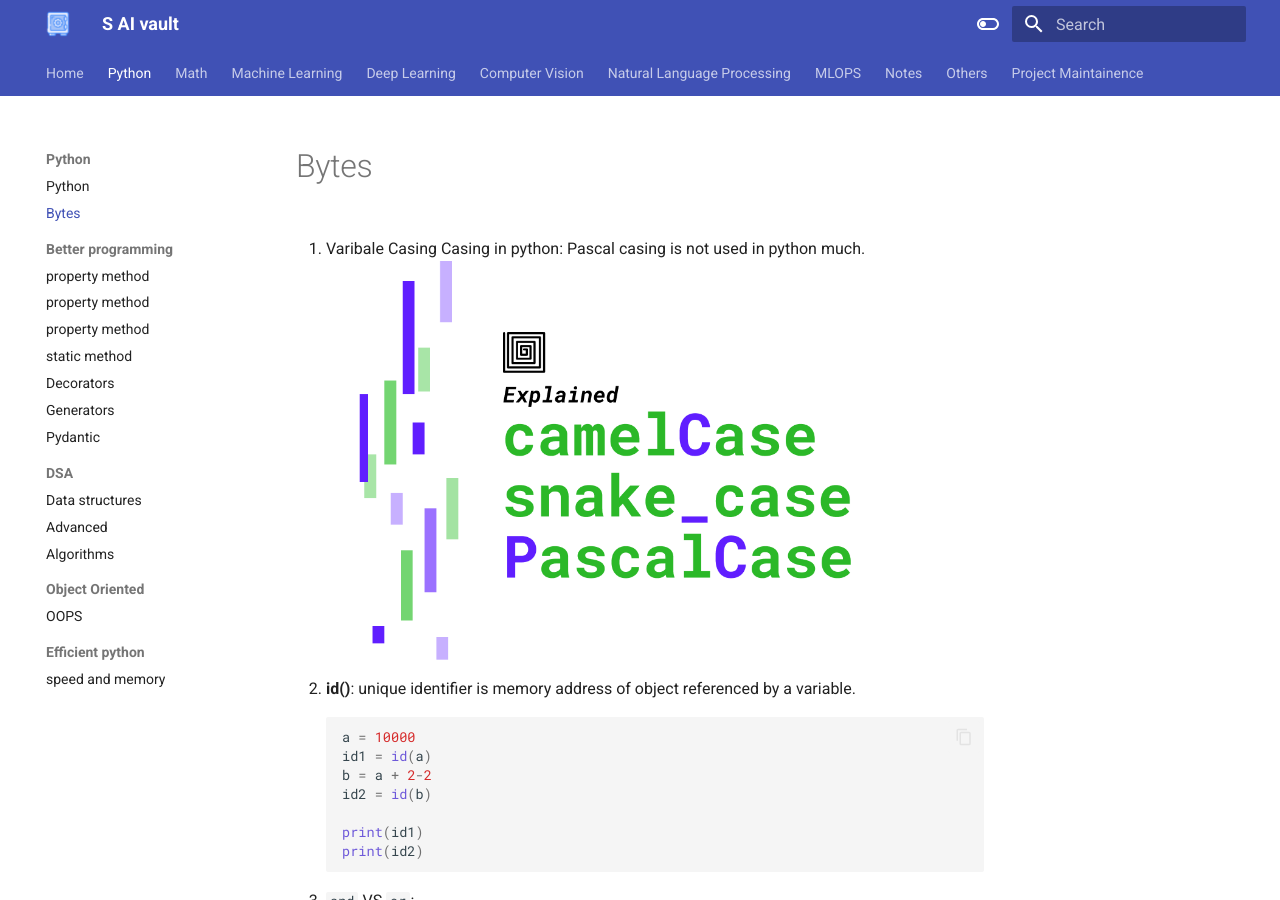
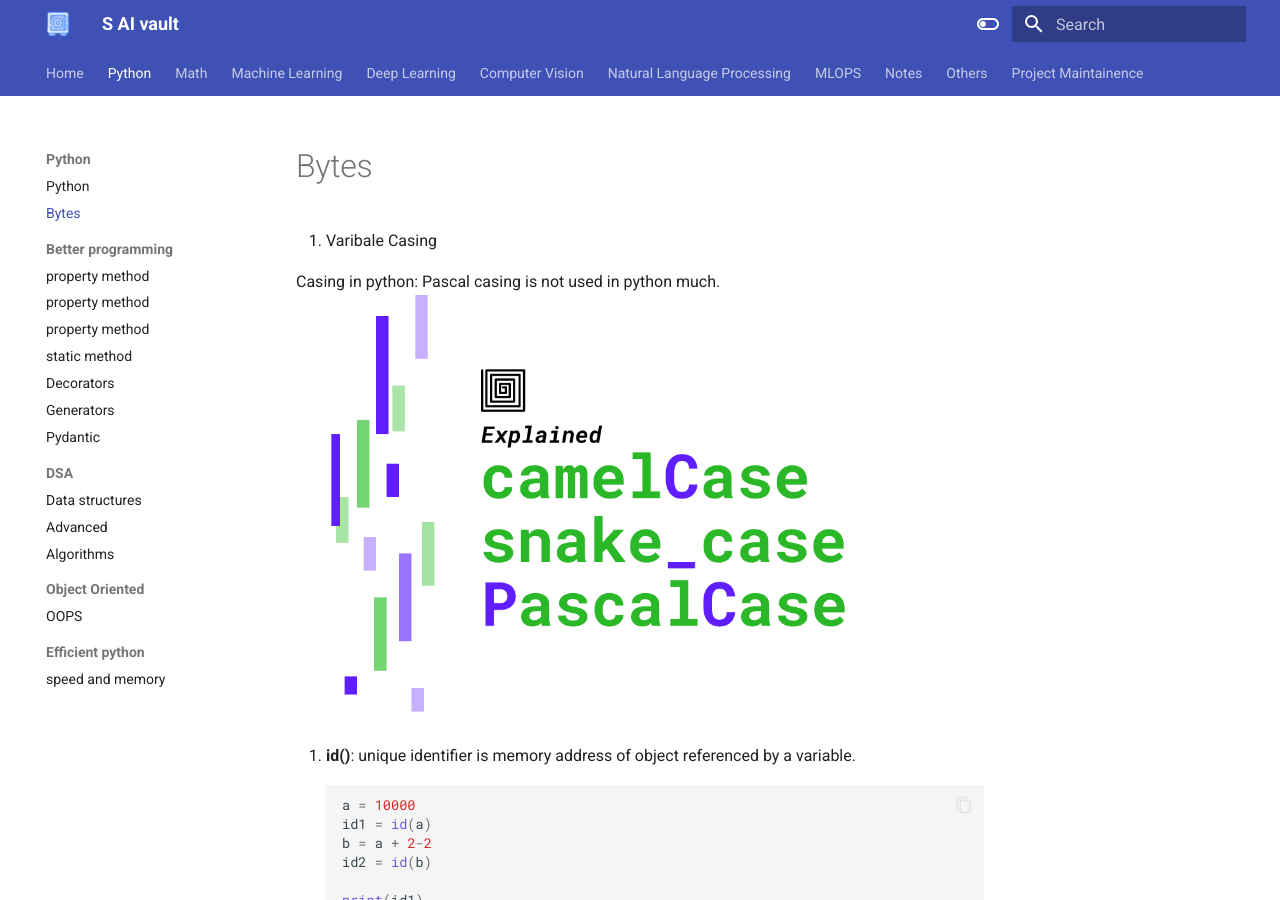
Before and after one commit to purnasai/sAI_Vault, an MkDocs documentation site: the page built from docs/python/Bytes.md, in a window 1280 px wide and 900 px high. Built offline with MkDocs 1.6.1 and Material for MkDocs 9.7.7, drawn with Linux system fonts in a browser that asks for light colours; part of the change alters nothing that is shown.

````diff
--- a/docs/python/Bytes.md
+++ b/docs/python/Bytes.md
@@ -1,9 +1,10 @@
-0. Varibale Casing
+1. Varibale Casing
+
 Casing in python:
 Pascal casing is not used in python much.
 ![Alt text](image.png)
 
-1. **id()**: unique identifier is memory address of object referenced by a variable.
+2. **id()**: unique identifier is memory address of object referenced by a variable.
 ```python
 a = 10000
 id1 = id(a)
@@ -14,7 +15,7 @@ print(id1)
 print(id2)
 ```
 
-2. `and` VS `or`:
+3. `and` VS `or`:
 ```python
 # inclusive
 if 5>0 and 5<10: # when the number is b/n 2 bounds
@@ -28,10 +29,10 @@ if 10 < 15 or 10> 0: # when the number is outside 2 bounds
     print("yes it is true")
 ```
 
-3. If any problem is related to *Arrays* & it involves o(n^2) time complexity, then doing a computation that takes O(log n) wont make much difference. So Overall time complxity will again be O(n^2) only. here it is *Sorting* the array that takes O(log n).
+4. If any problem is related to *Arrays* & it involves o(n^2) time complexity, then doing a computation that takes O(log n) wont make much difference. So Overall time complxity will again be O(n^2) only. here it is *Sorting* the array that takes O(log n).
 
 
-4. Anonymous Variable.
+5. Anonymous Variable.
 
 ```Python
 for _ in range(100): # here instead of "i", "_" is used. so we are limiting memory & usage.
@@ -40,10 +41,10 @@ for _ in range(100): # here instead of "i", "_" is used. so we are limiting memo
 a,b,_ = "value1", "value2", "value3" # since we dont need "value3" to use, so using anonymous variable.
 ```
 
-5. Function readability:
+6. Function readability:
 
 Instead of keeping multiple logics in Single function, it is always better to keep multiple simple functions for multiple logics. this way it is easier to route through, to understand, to read the code more clearly.
 
-6. Type hinting:
+7. Type hinting:
 
 Type hinting in python enhances code readability. helps anyone to easily understand the type of data that goes inside and comes outside of a function.
````
